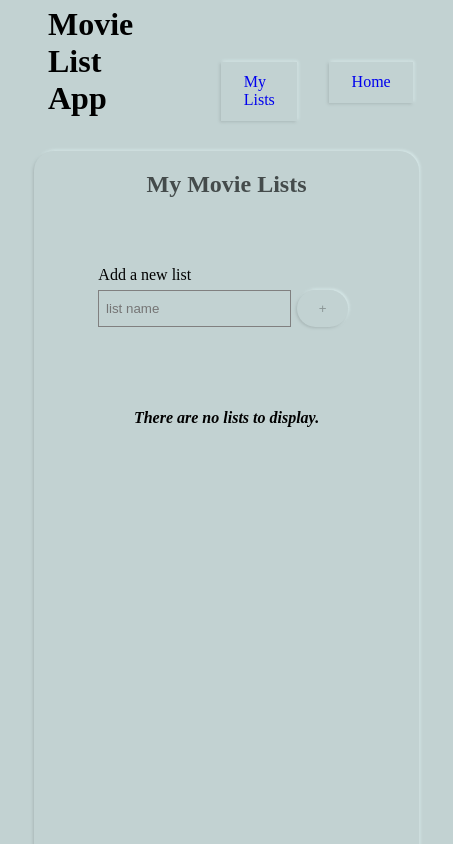
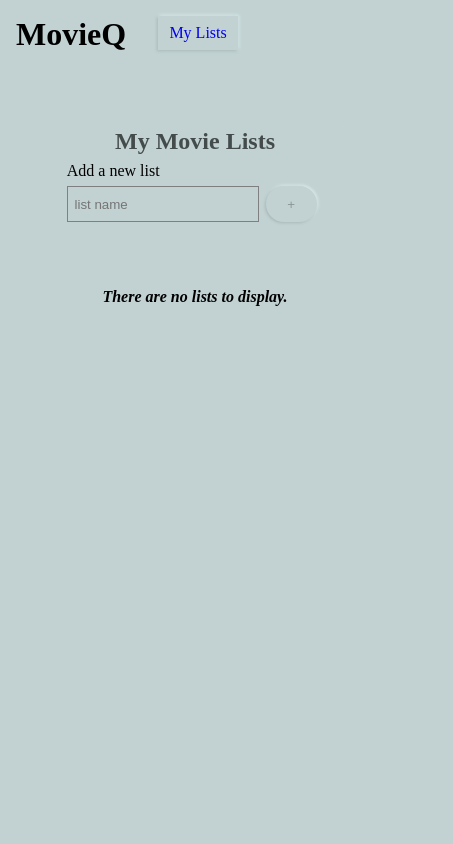
Before and after one commit to sstampher/Movies-List, an Angular app: page /lists in a window 390 px wide. Shown: the top 844 px of the page, 453 px wide, since content can reach past the window. Built offline with nearby package versions, Linux system fonts and the light colour scheme.

Commit message:
nav fixed and responsive

```diff
--- a/src/app/app.component.html
+++ b/src/app/app.component.html
@@ -2,11 +2,11 @@
 <div class="container">
 
   <header>
-    <h1 class="app-title">Movie List App</h1>
+    <h1 class="app-title">MovieQ</h1>
     <nav>
       <ul class="nav-items">
         <li class="nav-item"><a class="nav-link" routerLink="/lists">My Lists</a></li>
-        <li class="nav-item"><a class="nav-link" routerLink="/home">Home</a></li>
+        <!-- <li class="nav-item"><a class="nav-link" routerLink="/home">Home</a></li> -->
       </ul>
     </nav>
   </header>
--- a/src/app/app.component.scss
+++ b/src/app/app.component.scss
@@ -16,6 +16,11 @@
     display: flex;
     justify-content: center;
     align-items: flex-end;
+    @media (max-width: $tablet) {
+      justify-content: flex-start;
+      align-items: flex-start;
+      padding-top: 1em;
+    }
   }
   main {
     grid-area: main;
@@ -32,21 +37,24 @@
 /*.......... Content ..........*/
 
 .app-title {
-  margin: 0.2em 1.5em;
+  margin-right: 1em;
+  margin-left: .5em;
+  white-space: nowrap;
 }
 
 .nav-items {
-  margin: 0.2em 1.5em;
   display: flex;
   & .nav-item {
     list-style: none;
     & .nav-link {
       display: block;
       text-decoration: none;
-      margin-right: 1em;
-      margin-left: 1em;
-      padding: 0.7em 1.4em;
+      padding: 0.5em .7em;
+      white-space: nowrap;
       @include neumorphism(0px);
+      &:hover {
+        @include neumorphism-invert(0px, $background);
+      }
     }
   }
 }
--- a/src/app/list-detail/list-detail.component.scss
+++ b/src/app/list-detail/list-detail.component.scss
@@ -4,10 +4,13 @@
 
 :host {
   display: block;
-  height: 90%;
+  height: 95%;
   width: 85%;
   background-color: $background;
   @include neumorphism(20px);
+  @media (max-width: $tablet){
+    box-shadow: none;
+  }
 }
 
 /*.......... Main Grid Container & Grid Items ..........*/
@@ -84,7 +87,7 @@
 
 .movies-list {
   width: 68%;
-  margin: 1.5em;
+  margin: 1.5em auto;
   & .movie {
     list-style: none;
     margin-top: 1em;
@@ -93,10 +96,12 @@
     display: flex;
     justify-content: space-between;
     align-items: center;
+    flex-wrap: wrap;
     @include neumorphism(20px);
     @media (max-width: 800px) {
       flex-direction: column;
-      padding: 1.5em;
+      //padding: 1.5em;
+      padding: 0;
     }
     &.watched {
       background-color: lighten($grad11, 5%);
@@ -109,14 +114,15 @@
     }
     & .movie-name {
       display: flex;
+      margin: 1em;
       & .checkbox {
         margin-right: 1em;
       }
     }
     & .actions {
       display: flex;
-      @media (max-width: 800px) {
-        margin-top: 1em;
+      @media (max-width: $tablet) {
+       padding-bottom: 1em;
       }
     }
   }
--- a/src/app/list/list.component.scss
+++ b/src/app/list/list.component.scss
@@ -8,6 +8,9 @@
   width: 85%;
   background-color: $background;
   @include neumorphism(20px);
+  @media (max-width: $tablet){
+    box-shadow: none;
+  }
 }
 
 /*.......... Main Grid Container & Grid Items ..........*/
@@ -41,6 +44,7 @@
     @media (max-width: 800px) {
       justify-content: center;
       border-bottom: none;
+      border-image: none;
     }
   }
   & .create {
@@ -52,11 +56,12 @@
     margin-bottom: 2em;
     border-right: 2px dotted $main-text;
     @include border-gradient(top, 4);
-    @media (max-width: 800px) {
+    @media (max-width: $tablet) {
       justify-content: center;
       margin-top: 0em;
       margin-bottom: 0em;
       border-right: none;
+      border-image: none;
     }
   }
   & .content {
@@ -65,7 +70,7 @@
     display: flex;
     align-items: center;
     flex-direction: column;
-    @media (max-width: 800px) {
+    @media (max-width: $tablet) {
       margin-top: 0em;
       margin-bottom: 0em;
     }
@@ -80,7 +85,10 @@
 }
 
 .form {
-  margin: 3em 3em 1em 3em;
+  margin: 3em 3em 1em;
+  @media (max-width: $tablet) {
+    margin:0;
+  }
 }
 
 .no-lists {
@@ -88,10 +96,9 @@
     font-style: italic;
 }
 
-
 .view-lists {
-  width: 70%;
-  margin: 1.5em;
+  width: 68%;
+  margin: 1.5em auto;
   & .item {
     list-style: none;
     margin-top: 1em;
@@ -100,13 +107,15 @@
     display: flex;
     align-items: center;
     justify-content: space-between;
+    flex-wrap: wrap;
     @include neumorphism(20px);
-    @media (max-width: 800px) {
+    @media (max-width: $tablet) {
       flex-direction: column;
-      padding: 1.5em;
+      //padding: 1.5em;
     }
     & .description {
-      @media (max-width: 450px) {
+      margin: 1em;
+      @media (max-width: $phone) {
         text-align: center;
       }
       & .list-name {
@@ -114,15 +123,15 @@
       }
       & .counter {
         font-style: italic;
-        @media (max-width: 450px) {
+        @media (max-width: $phone) {
           text-align: center;
         }
       }
     }
     & .actions {
       display: flex;
-      @media (max-width: 800px) {
-        margin-top: 1em;
+      @media (max-width: $phone) {
+        margin-bottom: 1em;
       }
     }
     &:hover {
--- a/src/variables.scss
+++ b/src/variables.scss
@@ -51,3 +51,6 @@ $grad11: rgb(254, 175, 160);
 }
 
 /*.......... Viewport Sizes ..........*/
+
+$phone: 500px;
+$tablet: 800px;
```
